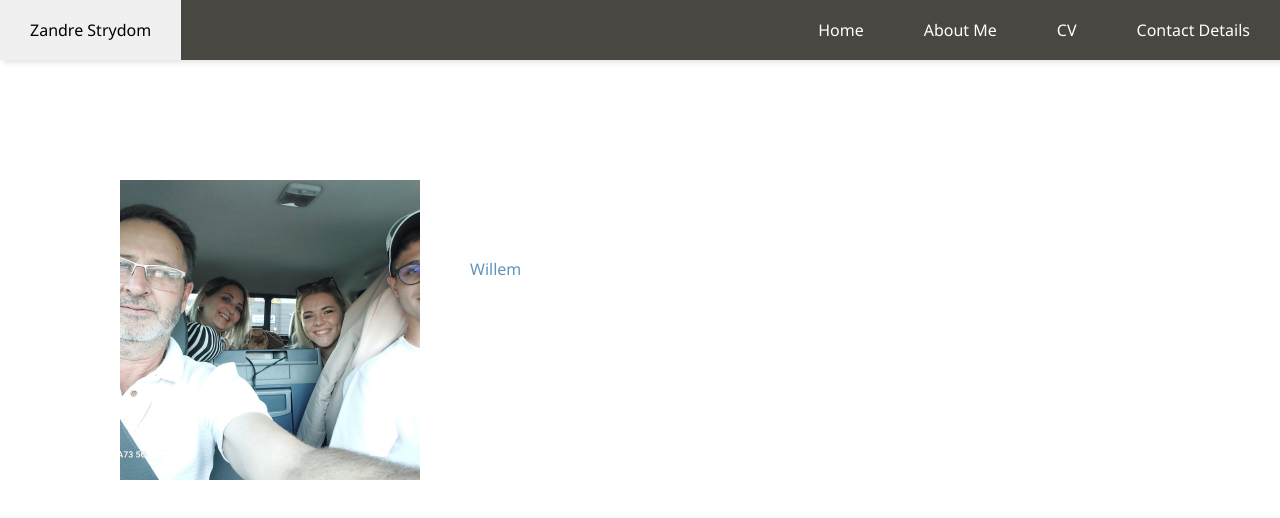
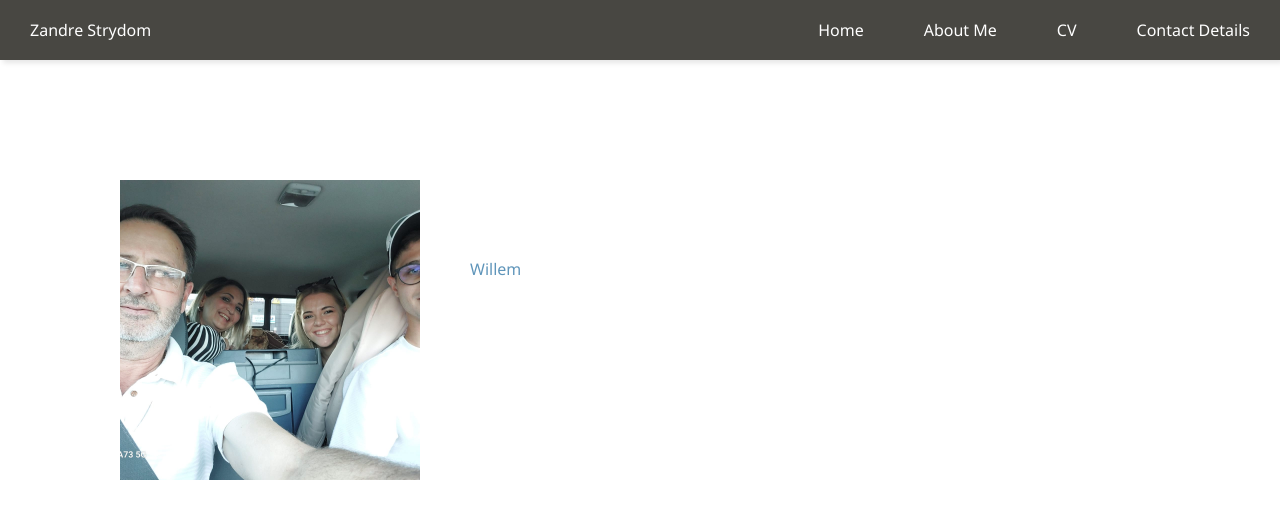
Before and after one commit to zxndre/VirtualCV, a plain HTML site: page index.html in a window 1280 px wide. Drawn offline with Linux system fonts and the light colour scheme.

Commit message:
Navbar Changes

```diff
--- a/index.html
+++ b/index.html
@@ -16,7 +16,7 @@
             <li><a href="#">Contact Details</a></li>
         </ul>
         <ul>
-            <li><a href="#">Zandre Strydom</a></li>
+            <li class="name">Zandre Strydom</li>
             <li class="hideOnMobile"><a href="#">Home</a></li>
             <li class="hideOnMobile"><a href="#">About Me</a></li>
             <li class="hideOnMobile"><a href="#">CV</a></li>
```
Also changed, not shown: style.css (line endings or trailing spaces).
